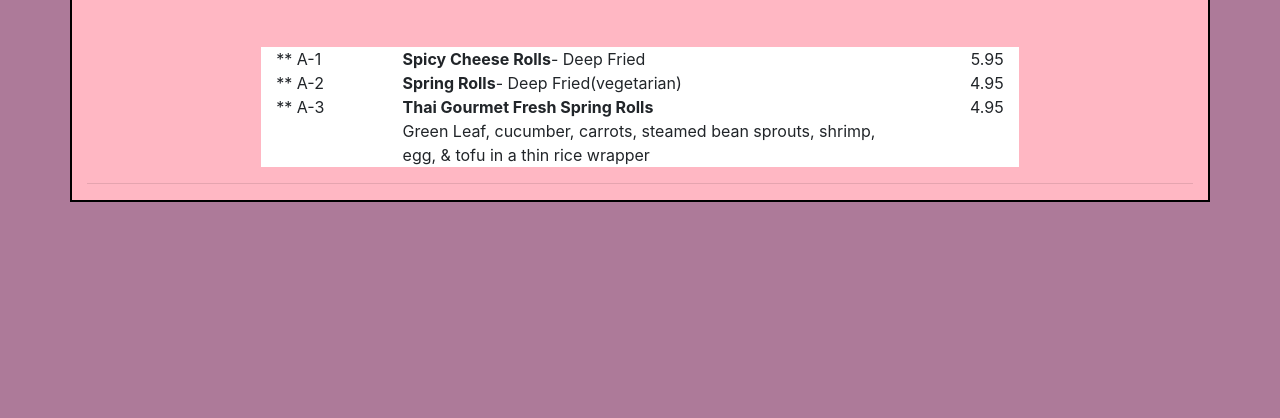
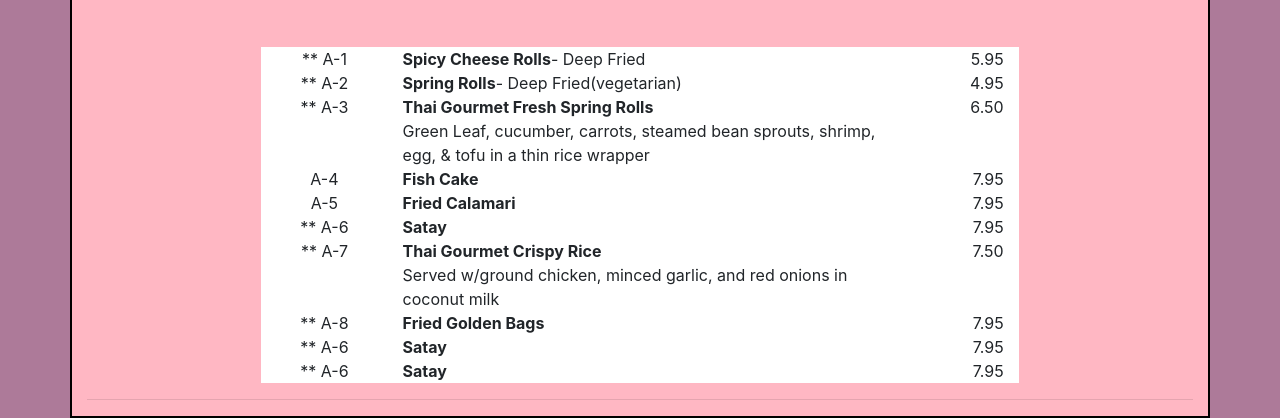
Before and after one commit to petersonprojects/thaigourmet, a plain HTML site: page menu.html in a window 1280 px wide. Shown: the part 646-1064 px from the top of the page. Before the commit the page ends 848 px from the top, so only its background shows below. Drawn offline with nearby package versions, Linux system fonts and the light colour scheme.

Commit message:
working on menu

```diff
--- a/menu.html
+++ b/menu.html
@@ -67,7 +67,7 @@
             <div class="col-2"></div>
             <div class="col-8">
                 <div class="row bg-white">
-                    <div class="col-2">
+                    <div class="col-2  d-flex justify-content-center">
                         ** A-1
                     </div>
                     <div class="col-8 d-flex justify-content-start">
@@ -85,7 +85,7 @@
             <div class="col-2"></div>
             <div class="col-8">
                 <div class="row bg-white">
-                    <div class="col-2">
+                    <div class="col-2  d-flex justify-content-center">
                         ** A-2
                     </div>
                     <div class="col-8 d-flex justify-content-start">
@@ -103,7 +103,7 @@
             <div class="col-2"></div>
             <div class="col-8">
                 <div class="row bg-white">
-                    <div class="col-2">
+                    <div class="col-2  d-flex justify-content-center">
                         ** A-3
                     </div>
                     <div class="col-8">
@@ -113,7 +113,136 @@
                     </div>
 
                     <div class="col-2 d-flex justify-content-end">
-                        4.95
+                        6.50
+                    </div>
+                </div>
+            </div>
+            <div class="col-2"></div>
+        </div>
+
+        <div class="row">
+            <div class="col-2"></div>
+            <div class="col-8">
+                <div class="row bg-white">
+                    <div class="col-2 d-flex justify-content-center">
+                        A-4
+                    </div>
+                    <div class="col-8">
+                        <b>Fish Cake</b>
+                    </div>
+
+                    <div class="col-2 d-flex justify-content-end">
+                        7.95
+                    </div>
+                </div>
+            </div>
+            <div class="col-2"></div>
+        </div>
+        <div class="row">
+            <div class="col-2"></div>
+            <div class="col-8">
+                <div class="row bg-white">
+                    <div class="col-2  d-flex justify-content-center">
+                        A-5
+                    </div>
+                    <div class="col-8">
+                        <b>Fried Calamari</b>
+                    </div>
+
+                    <div class="col-2 d-flex justify-content-end">
+                        7.95
+                    </div>
+                </div>
+            </div>
+            <div class="col-2"></div>
+        </div>
+        <div class="row">
+            <div class="col-2"></div>
+            <div class="col-8">
+                <div class="row bg-white">
+                    <div class="col-2  d-flex justify-content-center">
+                        ** A-6
+                    </div>
+                    <div class="col-8">
+                        <b>Satay</b>
+                    </div>
+
+                    <div class="col-2 d-flex justify-content-end">
+                        7.95
+                    </div>
+                </div>
+            </div>
+            <div class="col-2"></div>
+        </div>
+        <div class="row">
+            <div class="col-2"></div>
+            <div class="col-8">
+                <div class="row bg-white">
+                    <div class="col-2  d-flex justify-content-center">
+                        ** A-7
+                    </div>
+                    <div class="col-8">
+                        <b>Thai Gourmet Crispy Rice</b>
+                        <br>
+                        Served w/ground chicken, minced garlic, and red onions in coconut milk
+                    </div>
+
+                    <div class="col-2 d-flex justify-content-end">
+                        7.50
+                    </div>
+                </div>
+            </div>
+            <div class="col-2"></div>
+        </div>
+        <div class="row">
+            <div class="col-2"></div>
+            <div class="col-8">
+                <div class="row bg-white">
+                    <div class="col-2  d-flex justify-content-center">
+                        ** A-8
+                    </div>
+                    <div class="col-8">
+                        <b>Fried Golden Bags</b>
+                    </div>
+
+                    <div class="col-2 d-flex justify-content-end">
+                        7.95
+                    </div>
+                </div>
+            </div>
+            <div class="col-2"></div>
+        </div>
+        <div class="row">
+            <div class="col-2"></div>
+            <div class="col-8">
+                <div class="row bg-white">
+                    <div class="col-2  d-flex justify-content-center">
+                        ** A-6
+                    </div>
+                    <div class="col-8">
+                        <b>Satay</b>
+                    </div>
+
+                    <div class="col-2 d-flex justify-content-end">
+                        7.95
+                    </div>
+                </div>
+            </div>
+            <div class="col-2"></div>
+        </div>
+        <div class="row">
+            <div class="col-2"></div>
+            <div class="col-8">
+                <div class="row bg-white">
+                    <div class="col-2  d-flex justify-content-center">
+                        ** A-6
+                    </div>
+                    <div class="col-8">
+                        <b>Satay</b>
+                    </div>
+
+                    <div class="col-2 d-flex justify-content-end">
+                        7.95
                     </div>
                 </div>
             </div>
```
